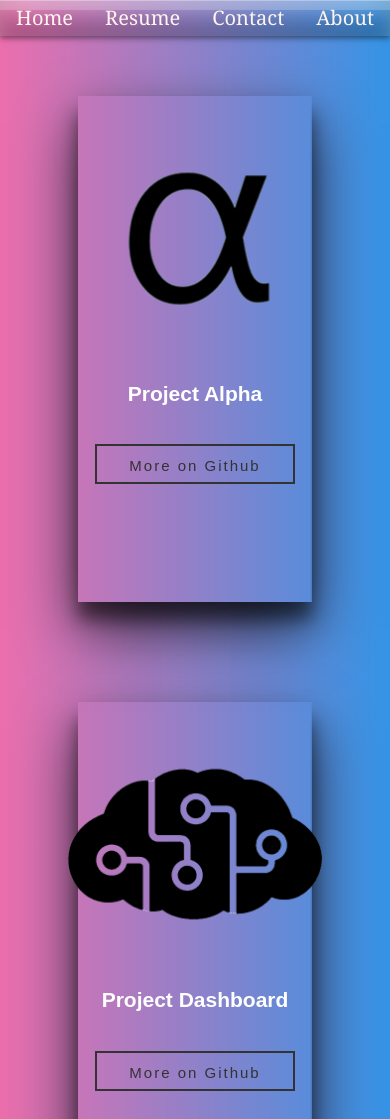
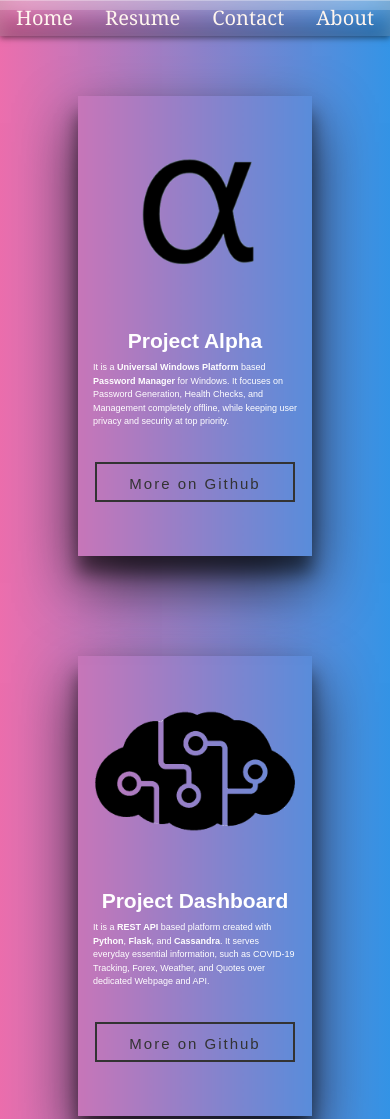
Before and after one commit to iamsafwan/iamsafwan.github.io, a plain HTML site: page portfolio.html in a window 390 px wide. Shown: the top 1119 px of the page. Drawn offline with Linux system fonts and the light colour scheme.

Commit message:
:sparkles: Version 4.8 ++style++portfolio

```diff
--- a/css/projectbutton.css
+++ b/css/projectbutton.css
@@ -3,7 +3,7 @@
     /*bottom: 0; */
     left: 50%;
     transform: translate(-50%, -50%);
-    margin-top: 50px;
+    margin-top: 30px;
 }
 
 .projectbutton a {
@@ -61,3 +61,41 @@
 .project4 a:after {
     background: #0063B1;
 }
+
+@media only screen and (max-width: 580px) {
+.portfoliocontent p {
+
+
+    margin-top: 0px;
+
+}
+
+}
+
+@media only screen and (max-width: 968px) {
+
+
+.projectbutton {
+
+    margin-top: 4vw;
+}
+
+
+.portfoliocontent p {
+
+
+   height: 100px;
+}
+
+
+}
+
+@media only screen and (max-width: 500px) {
+.portfoliocontent p {
+
+
+    margin-top: 0px;
+
+}
+
+}
--- a/css/style.css
+++ b/css/style.css
@@ -995,8 +995,9 @@ footer {
 }
 .portfoliocontent p {
     text-align: left;
-    font-size: 0.6em;
+    font-size: 0.75em;
     margin: 5px;
+    height: 120px;
 }
 .contactcontent h2 {
     text-align: center;
@@ -1066,8 +1067,8 @@ footer {
     text-align: center;
 }
 .projectinfo img {
-    max-width: 280px;
-    max-height: 290px;
+    max-width: 200px;
+    max-height: 200px;
     width: 30vh;
     height: 30vh;
 }
@@ -1098,8 +1099,8 @@ footer {
     margin: auto;
     max-width: 250px;
     width: 100%;
-    height: 55vh;
-
+    height: 460px;
+    max-height: 460px;
     float: none;
 }
 
@@ -1271,7 +1272,7 @@ footer {
     }
 
    .project {
-        max-width: 55%;
+        max-width: 45%;
         height: 65vh;
     }
 
@@ -1288,7 +1289,7 @@ footer {
 
     .portfoliocontent p {
 
-    font-size: 0.8em;
+    font-size: 1.6vw;
 
 }
 
@@ -1298,7 +1299,7 @@ footer {
 @media only screen and (max-width: 580px) {
 .portfoliocontent p {
 
-    font-size: 0.7em;
+    font-size: 0.6em;
 
 }
 
@@ -1449,7 +1450,7 @@ footer {
 
 .portfoliocontent p {
 
-    font-size: 0.7em;
+    font-size: 0.6em;
 
 }
 
--- a/portfolio.html
+++ b/portfolio.html
@@ -52,7 +52,7 @@
                                 <h1><img src="image/portfolio/LOGOS/ALPHALOGO.png"></h1>
 
                                 <h1>Project Alpha</h1>
-                                <!-- <p>It is a <b>Universal Windows Platform </b>based <b>Password Manager</b> for Windows. It focuses on Password Generation, Health Checks, and Management completely offline, while keeping user privacy and security at top priority.    </p> -->
+                                <p>It is a <b>Universal Windows Platform </b>based <b>Password Manager</b> for Windows. It focuses on Password Generation, Health Checks, and Management completely offline, while keeping user privacy and security at top priority.    </p>
                                 <div class="projectbutton project2">
                                     <a href="https://github.com/iamsafwan/Project-Alpha" target="_blank"><span>More on Github</span></a>
                                 </div>
@@ -79,12 +79,12 @@
                                 <h1><img src="image/portfolio/LOGOS/CLOUD LOGO.png"></h1>
 
                                 <h1>Project Dashboard</h1>
-                                <!-- <p>It is a <b>REST API</b> based platform created with <b>Python</b>, <b>Flask</b>, and <b>Cassandra</b>. It serves everyday essential information, such as COVID-19 Tracking, Forex, Weather, and Quotes over dedicated Webpage and API.
+                               <p>It is a <b>REST API</b> based platform created with <b>Python</b>, <b>Flask</b>, and <b>Cassandra</b>. It serves everyday essential information, such as COVID-19 Tracking, Forex, Weather, and Quotes over dedicated Webpage and API.
 
 
 
 
-                                </p> -->
+                                </p>
 
                                 <div class="projectbutton project1">
                                     <a href="https://github.com/iamsafwan/Project-Dashboard" target="_blank"><span>More on Github</span></a>
@@ -121,8 +121,8 @@
                                 <h1><img src="image/portfolio/LOGOS/EMBEDLOGO.png"></h1>
 
                                 <h1> Project IRI</h1>
-                                <!-- <p><b>Intelligent Room Interface</b> is an <b>Electrical</b>, <b>Electronics</b>, and <b>Internet of Things</b> based project to revolutionise <b>Human-Machine Interaction</b> in a room with energy saving at its core, using sensors and actuators.
-                                </p> -->
+                                <p><b>Intelligent Room Interface</b> is an <b>Electrical</b>, <b>Electronics</b>, and <b>Internet of Things</b> based project to revolutionise <b>Human-Machine Interaction</b> in a room with energy saving at its core, using sensors and actuators.
+                                </p>
                                 <div class="projectbutton project3">
                                     <a href="#"><span>Soon on Github</span></a>
                                 </div>
@@ -151,8 +151,8 @@
                                 <h1><img src="image/portfolio/LOGOS/PORTAL LOGO.webp"></h1>
 
                                 <h1>Project SPMS</h1>
-                                <!-- <p><b>Student Placement Management System</b> is a <b>PHP</b> based portal project to increase and improve the productivity of the departmental placement committe by effectively using enrolled student data for corporate placements.
-                                </p> -->
+                                <p><b>Student Placement Management System</b> is a <b>PHP</b> based portal project to increase and improve the productivity of the departmental placement committe by effectively using enrolled student data for corporate placements.
+                                </p>
                                 <div class="projectbutton project4">
                                     <a href="#"><span>Soon on Github</span></a>
                                 </div>
```
